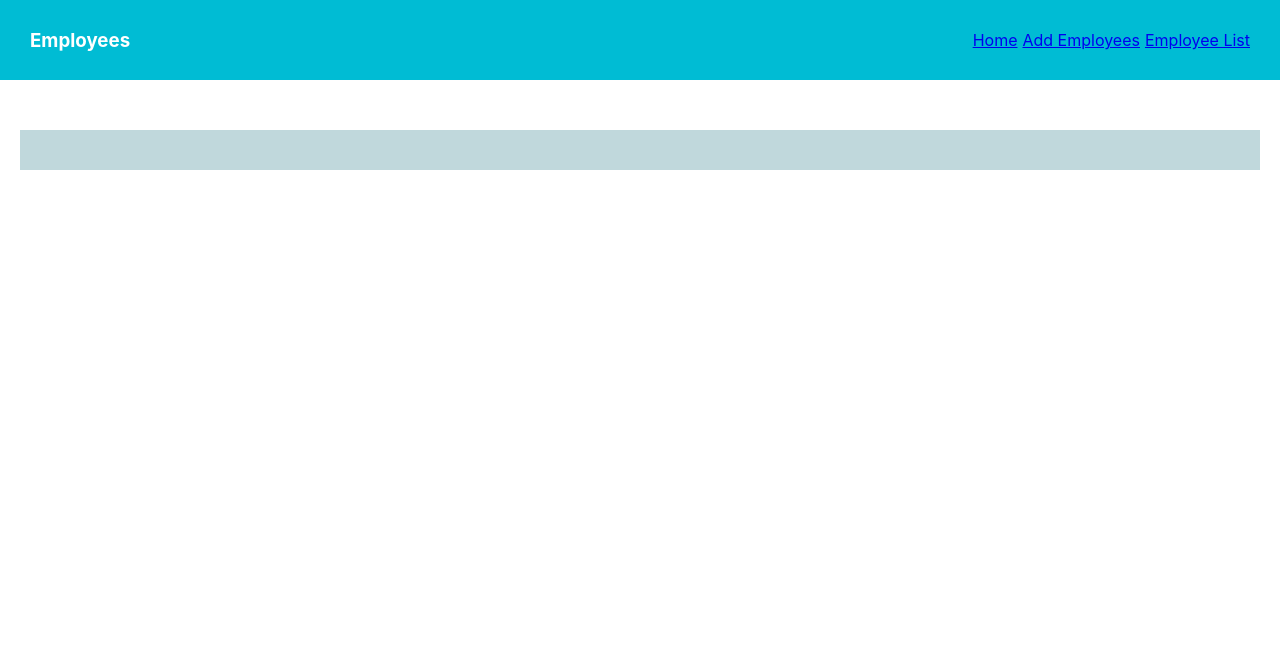
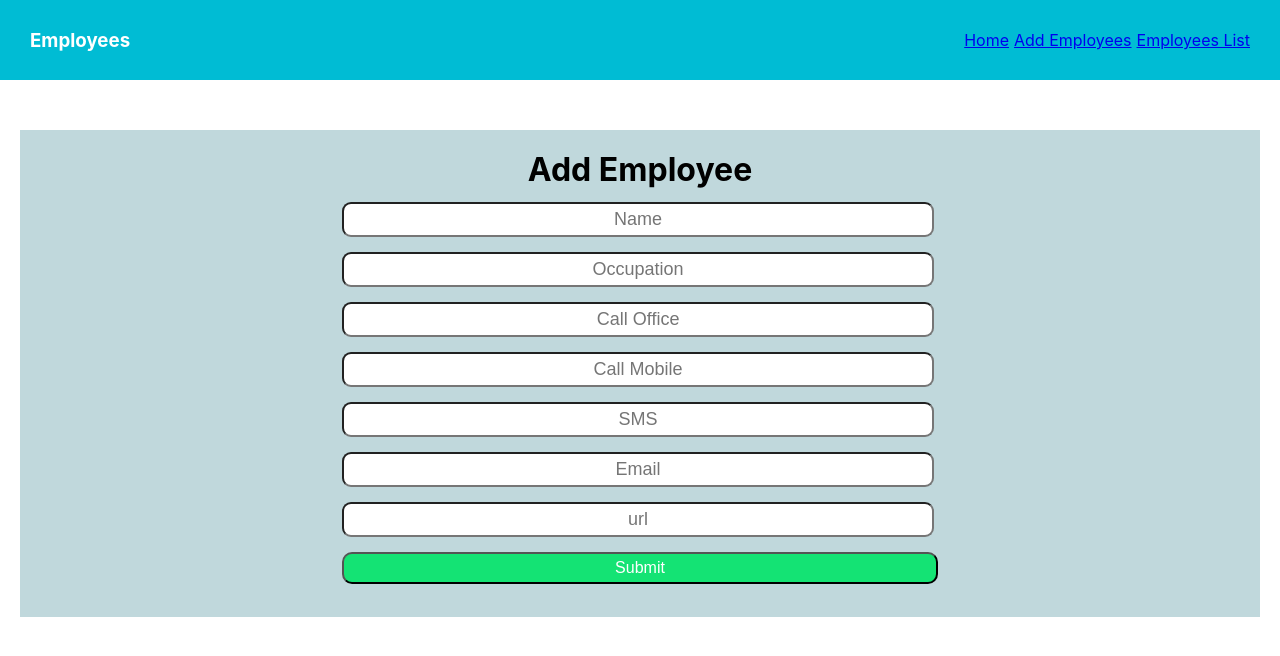
Before and after one commit to AyenewW/my_employee_directory, a React (Create React App) app: page /add-Employees in a window 1280 px wide. Shown: the top 656 px of the page. Built offline with nearby package versions, Linux system fonts and the light colour scheme; no server answers.

Commit message:
adding ruter

```diff
--- a/src/App.css
+++ b/src/App.css
@@ -10,33 +10,3 @@ background-color: #c0d8dc;
 *{
 margin: 0;
 }
-.form {
-    display: flex;
-    flex-direction: column;
-    padding: 3px 2px;
-    margin: 10px 0;
-    margin-left: 300px;
-    margin-right: 300px;
-    row-gap: 15px;
-  }
-
-  input {
-    border-radius: 9px;
-    font-size: large;
-    padding: 5px;
-    width: "97%";
-    text-align: center;
-  }
-
-  button {
-
-    border-radius: 10px;
-    background-color: rgb(20, 227, 116);
-    color: white;
-    padding: 5px;
-    font-size: medium;
-  }
-  .StyledaddEmployees{
-    text-align: center;
-
-  }
--- a/src/App.js
+++ b/src/App.js
@@ -1,54 +1,54 @@
-import './App.css';
-import { useEffect, useState } from 'react';
-import Form from './components/Form';
-import Home from './components/Home';
-import Employees from './components/Employees';
-import NavBar from './components/NavBar';
-import { BrowserRouter,Routes, Route} from "react-router-dom";
-
+ import './App.css'
+import { useState, useEffect } from 'react'
+import Form from './Components/Form'
+import Home from './Components/Home'
+import Employees from './Components/Employees'
+import { BrowserRouter, Routes, Route } from 'react-router-dom'
+import NavBar from './Components/NavBar'
 
 function App() {
-  const [employees, setEmployees] = useState([0]);
-
+  const [employees, setEmployees] = useState([0])
   useEffect(() => {
-    fetch("https://lit-dusk-21328.herokuapp.com/api/employees/allemployees")
+    fetch(`https://lit-dusk-21328.herokuapp.com/api/employees/allemployees`)
       .then((res) => res.json())
       .then((data) => {
-        setEmployees(data);
-      });
-  }, []);
-  console.log('employees', employees)
+        console.log(data)
+        setEmployees(data)
+      })
+  }, [])
 
-  const [employeeDetail, setEmployeeDetail] = useState(
-    {
-      id: "639cedc754230731f04aa864",
-      image: "https://images.pexels.com/photos/1212984/pexels-photo-1212984.jpeg?auto=compress&cs=tinysrgb&w=600",
-      name: "John Doe",
-      occupation: "FE Developer",
-      callOffice: "1234567",
-      callMobile: "235690",
-      sms: "222333444",
-      email: "solo@test.com",
-    },
-  )
+  const [employeeDetail, setEmployeeDetail] = useState({
+    id: 1,
+    image: "https://images.pexels.com/photos/1212984/pexels-photo-1212984.jpeg?auto=compress&cs=tinysrgb&w=600",
+    name: 'John Doe',
+    occupation: 'Front end dev',
+    callOffice: '1234567',
+    callMobile: '235690',
+    sms: '222333444',
+    email: 'solo@test.com',
+  })
+  // console.log('employeeDetail', employeeDetail)
   return (
     <BrowserRouter>
       <NavBar />
       <div className="App">
         <Routes>
-          <Route path='/' element={<Home />} />
-          <Route path='/add-Emoloyees' element={<Form />} />
+          <Route path="/" element={<Home />} />
+          <Route path="/add-Employees" element={<Form />} />
           <Route
-            path='/emplyees-list'
+            path="/employees-list"
             element={
               <Employees
                 setEmployeeDetail={setEmployeeDetail}
                 employeeDetail={employeeDetail}
-                employees={employees} />} />
+                employees={employees}
+              />
+            }
+          />
         </Routes>
       </div>
     </BrowserRouter>
   )
 }
 
-export default App;
+export default App
--- a/src/components/EmployeeDetail.js
+++ b/src/components/EmployeeDetail.js
@@ -78,4 +78,4 @@ borderBottom: '2px solid #F4F4F4',
 padding: '5px',
 listStyle: 'none',
 }
-export default EmployeeDetail;
+ export default EmployeeDetail;
--- a/src/components/EmployeePage.js
+++ b/src/components/EmployeePage.js
@@ -2,7 +2,7 @@ import EmployeeDetail from "./EmployeeDetail";
 import Header from "./Header";
 import { faAngleLeft } from "@fortawesome/free-solid-svg-icons";
 
-const EmployeePage = ({ props}) => {
+const EmployeePage = ( props) => {
   return (
     <div style={styledEmployeePage}>
       <Header title="Employee" icon={faAngleLeft} />
--- a/src/components/Form.js
+++ b/src/components/Form.js
@@ -36,29 +36,22 @@ const Form = () => {
           style={styledInput}
           type="text"
           placeholder="Name"
-          value="name"
+          name="name"
           onChange={handleChange}
         />
         <input
           style={styledInput}
           type="text"
           placeholder="Occupation"
-          value="occupation"
+          name="occupation"
           onChange={handleChange}
 
         />
         <input
           style={styledInput}
           type="text"
-          placeholder="url"
-          value="image"
-          onChange={handleChange}
-        />
-        <input
-          style={styledInput}
-          type="text"
           placeholder="Call Office"
-          value="callOffice"
+          name="callOffice"
           onChange={handleChange}
         />
         <input
@@ -66,23 +59,32 @@ const Form = () => {
           type="text"
           placeholder="Call Mobile"
           onChange={handleChange}
-          value="callMobile"
+          name="callMobile"
         />
         <input
           style={styledInput}
           type="text"
           placeholder="SMS"
-          value="sms"
+          name="sms"
           onChange={handleChange}
         />
         <input
           style={styledInput}
           type="text"
           placeholder="Email"
-          value="email"
+          name="email"
           onChange={handleChange}
         />
-        <button style={styledButton} type="button">Submit</button>
+        <input
+          style={styledInput}
+          type="text"
+          placeholder="url"
+          name="image"
+          onChange={handleChange}
+          />
+        <button style={styledButton} type="button">
+         Submit
+        </button>
       </form>
     </div>
   );
--- a/src/components/Header.js
+++ b/src/components/Header.js
@@ -1,6 +1,5 @@
 import React from 'react';
 import { FontAwesomeIcon } from '@fortawesome/react-fontawesome'
-
 const Header =(props)=> {
 return (
 <div style={styledHeader}>
@@ -12,7 +11,6 @@ return (
 };
 
 const styledHeader={
-
 backgroundColor: '#fff',
 padding: '7px 1px',
 margin: '2px 2px',
--- a/src/components/HomePage.js
+++ b/src/components/HomePage.js
@@ -12,7 +12,6 @@ return (
 employees={employees}
 setEmployeeDetail={setEmployeeDetail}/>
 </div>
-
 );
 };
 
@@ -20,8 +19,6 @@ const styledHomePage ={
 width:"50%",
 fontFamily:"strong",
 }
-
-
 const styedHeaderLeft={
 width:'100%',
 
--- a/src/components/Navbar.js
+++ b/src/components/Navbar.js
@@ -1,20 +1,24 @@
 import React from 'react';
 import { Link } from "react-router-dom";
-
-
 function NavBar() {
   return (
     <div style={styledNavBar}>
       <h3>Employees</h3>
       <ul style={styledUl}>
-        <li style={{ cursor: 'pointer' }}><Link to='/'>Home</Link></li>
-        <li style={{ cursor: 'pointer' }}><Link to='/ Add-employee'>Add Employees</Link></li>
-        <li style={{ cursor: 'pointer' }}><Link to='/ Employees-List'>Employee List</Link></li>
-
+        <li style={{ cursor: 'pointer' }}>
+          <Link to="/">Home</Link>
+        </li>
+        <li style={{ cursor: 'pointer' }}>
+          <Link to="/Add-employees">Add Employees</Link>
+        </li>
+        <li style={{ cursor: 'pointer' }}>
+          <Link to="/Employees-list">Employees List</Link>
+        </li>
       </ul>
     </div>
   )
 }
+
 const styledNavBar = {
   with: '100%',
   gap: '10px',
```
Also changed, not shown: src/components/SearchBar.js (line endings or trailing spaces), src/components/Wrapper.js (line endings or trailing spaces).
